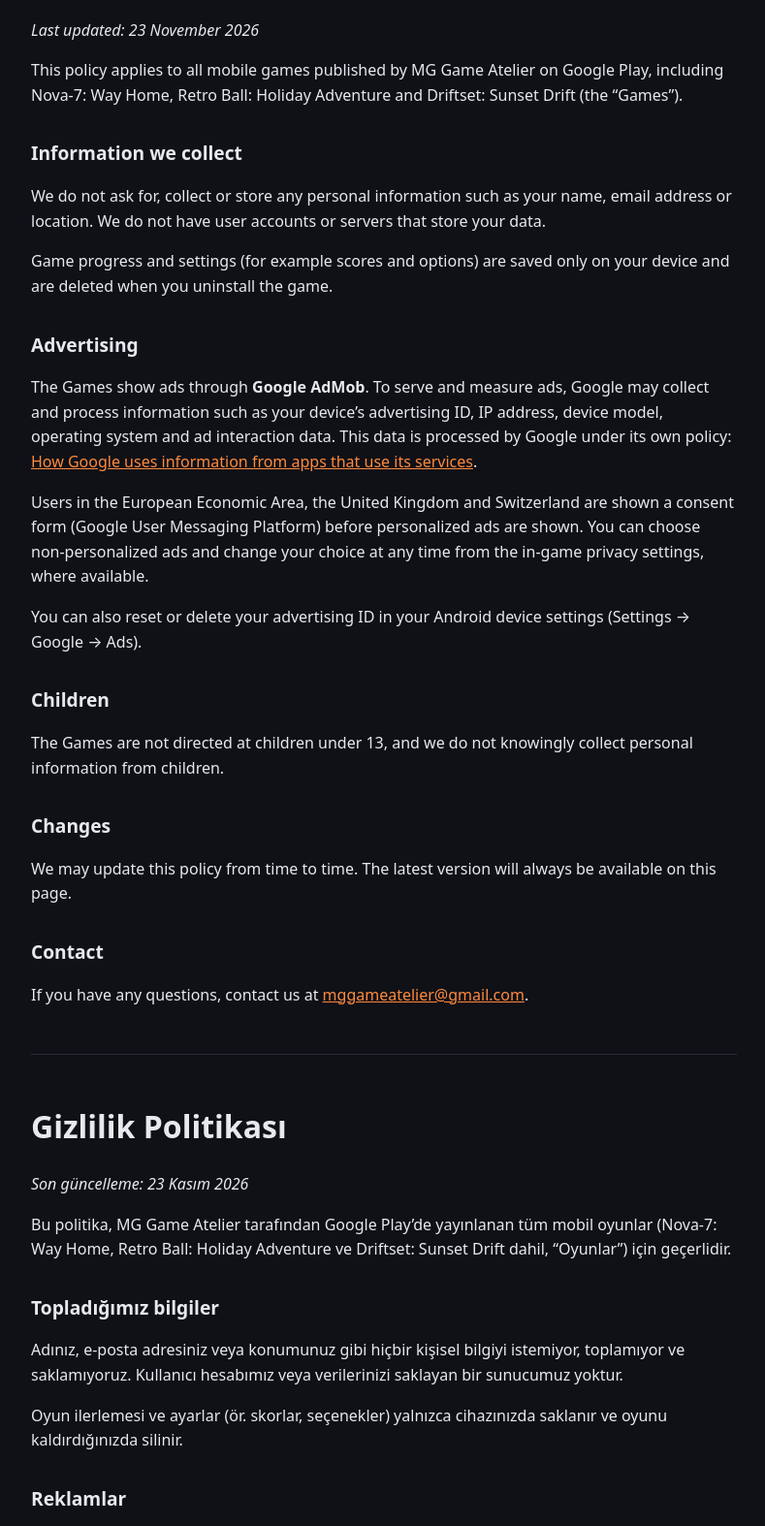
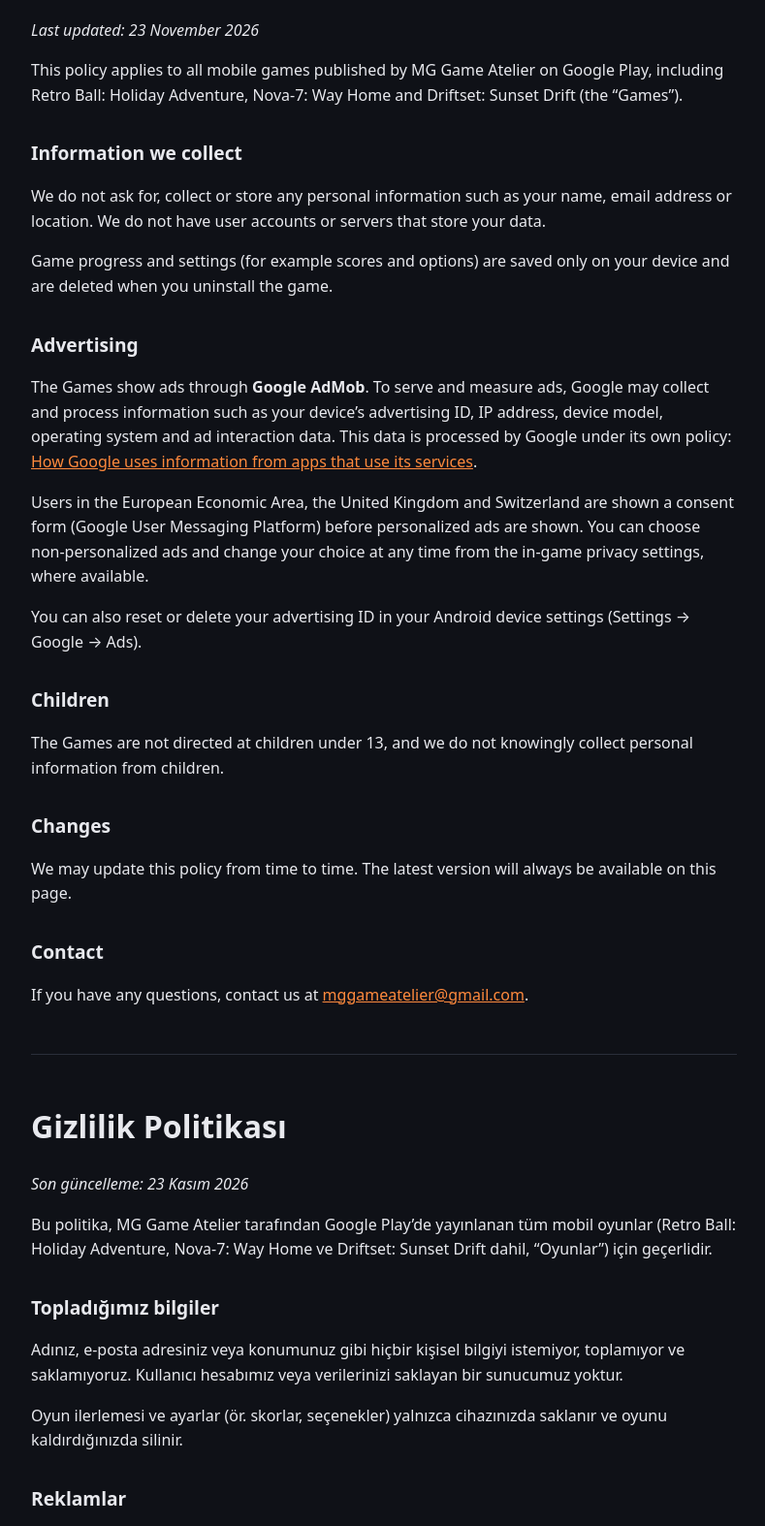
Before and after one commit to mggameatelier/mggameatelier.github.io, a plain HTML site: page privacy.html in a window 1280 px wide. Shown: the part 165-1739 px from the top of the page at 97% size, without its empty margins (244-1033 px from the left). Drawn offline with Linux system fonts and the light colour scheme.

Commit message:
Reorder games: Retro Ball, Nova-7, Driftset
Co-Authored-By: Claude Opus 5.5 <noreply@anthropic.com>

```diff
--- a/privacy.html
+++ b/privacy.html
@@ -12,7 +12,7 @@
 
     <h1>Privacy Policy</h1>
     <p><em>Last updated: 23 November 2026</em></p>
-    <p>This policy applies to all mobile games published by MG Game Atelier on Google Play, including Nova-7: Way Home, Retro Ball: Holiday Adventure and Driftset: Sunset Drift (the “Games”).</p>
+    <p>This policy applies to all mobile games published by MG Game Atelier on Google Play, including Retro Ball: Holiday Adventure, Nova-7: Way Home and Driftset: Sunset Drift (the “Games”).</p>
 
     <h2>Information we collect</h2>
     <p>We do not ask for, collect or store any personal information such as your name, email address or location. We do not have user accounts or servers that store your data.</p>
@@ -38,7 +38,7 @@
     <h1 lang="tr">Gizlilik Politikası</h1>
     <div lang="tr">
       <p><em>Son güncelleme: 23 Kasım 2026</em></p>
-      <p>Bu politika, MG Game Atelier tarafından Google Play’de yayınlanan tüm mobil oyunlar (Nova-7: Way Home, Retro Ball: Holiday Adventure ve Driftset: Sunset Drift dahil, “Oyunlar”) için geçerlidir.</p>
+      <p>Bu politika, MG Game Atelier tarafından Google Play’de yayınlanan tüm mobil oyunlar (Retro Ball: Holiday Adventure, Nova-7: Way Home ve Driftset: Sunset Drift dahil, “Oyunlar”) için geçerlidir.</p>
 
       <h2>Topladığımız bilgiler</h2>
       <p>Adınız, e-posta adresiniz veya konumunuz gibi hiçbir kişisel bilgiyi istemiyor, toplamıyor ve saklamıyoruz. Kullanıcı hesabımız veya verilerinizi saklayan bir sunucumuz yoktur.</p>
```
Also changed, not shown: index.html (+2 -2 lines).
